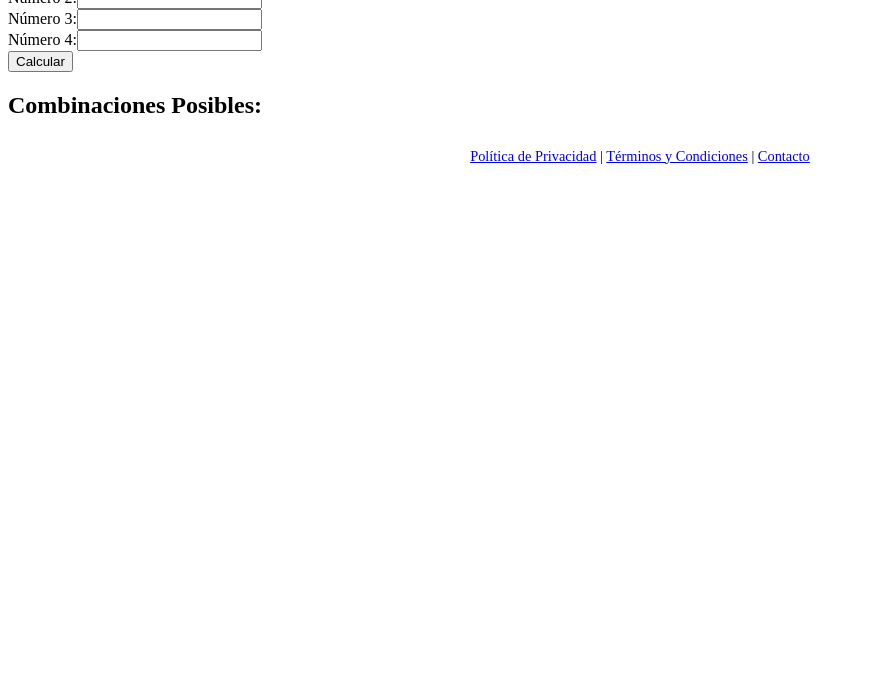
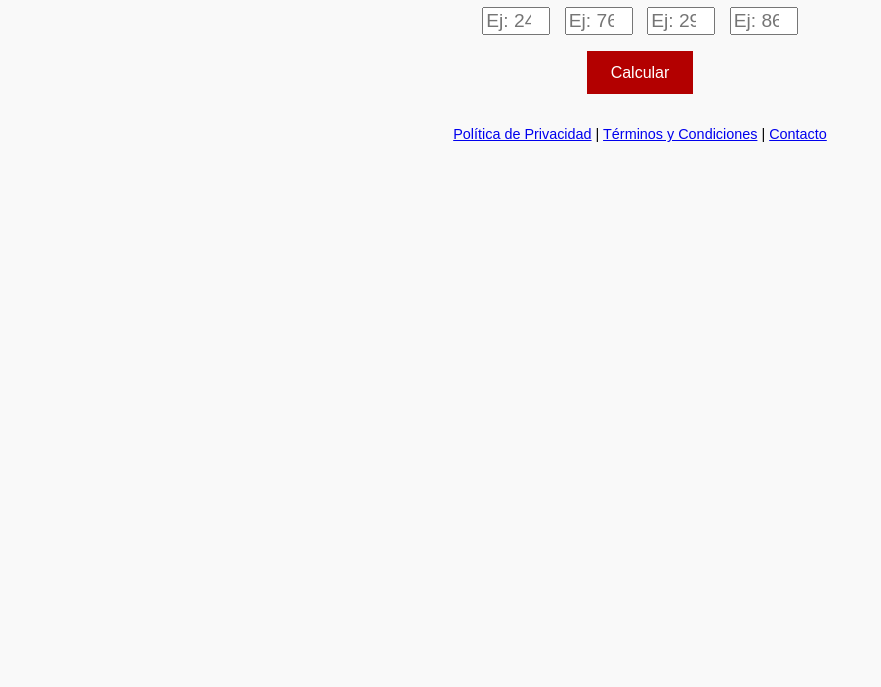
Before and after one commit to milin1727/la-suerte, a plain HTML site: page index.html in a window 1280 px wide. Shown: the part 113-800 px from the top of the page, without its empty margins (0-881 px from the left). Drawn offline with Linux system fonts and the light colour scheme.

Commit message:
Update index.html

```diff
--- a/index.html
+++ b/index.html
@@ -3,71 +3,111 @@
 <head>
   <meta charset="UTF-8">
   <meta name="viewport" content="width=device-width, initial-scale=1.0">
-  <title>Predicción de Números de Lotería</title>
+  <title>Pirámide Invertida - Lotería</title>
+  <style>
+    body {
+      font-family: sans-serif;
+      padding: 2rem;
+      background: #f9f9f9;
+      text-align: center;
+    }
+    h1 {
+      color: #b30000;
+    }
+    .input-group {
+      margin-bottom: 1rem;
+    }
+    input[type="number"] {
+      width: 60px;
+      font-size: 1.2rem;
+      text-align: center;
+      margin: 0 5px;
+    }
+    button {
+      padding: 0.8rem 1.5rem;
+      font-size: 1rem;
+      background: #b30000;
+      color: white;
+      border: none;
+      cursor: pointer;
+    }
+    .result {
+      margin-top: 2rem;
+      font-size: 1.5rem;
+      font-weight: bold;
+    }
+  </style>
 </head>
 <body>
-  <h1>Calculadora de Números por Pirámide Invertida</h1>
-  <form id="formulario">
-    <label for="num1">Número 1:</label><input type="text" id="num1" required><br>
-    <label for="num2">Número 2:</label><input type="text" id="num2" required><br>
-    <label for="num3">Número 3:</label><input type="text" id="num3" required><br>
-    <label for="num4">Número 4:</label><input type="text" id="num4" required><br>
-    <button type="submit">Calcular</button>
-  </form>
-  <h2>Combinaciones Posibles:</h2>
-  <div id="resultado"></div>
+  <h1>Pirámide Invertida</h1>
+  <div class="input-group">
+    <input type="number" id="n1" placeholder="Ej: 24" min="0" max="99">
+    <input type="number" id="n2" placeholder="Ej: 76" min="0" max="99">
+    <input type="number" id="n3" placeholder="Ej: 29" min="0" max="99">
+    <input type="number" id="n4" placeholder="Ej: 86" min="0" max="99">
+  </div>
+  <button onclick="calcularPiramide()">Calcular</button>
 
-  <footer style="text-align:center; margin-top: 2em; font-size: 0.9em;">
-    <a href="privacidad.html">Política de Privacidad</a> |
-    <a href="terminos.html">Términos y Condiciones</a> |
-    <a href="contacto.html">Contacto</a>
-  </footer>
+  <div class="result" id="resultadoFinal">
+    <!-- Resultado aparecerá aquí -->
+  </div>
 
   <script>
-    function sumaVectorial(numero) {
-      return numero.split('').reduce((sum, n) => sum + parseInt(n), 0).toString();
-    }
-
-    function reducirADigito(numero) {
-      let sum = parseInt(numero);
-      while (sum >= 10) {
-        sum = sum.toString().split('').reduce((a, b) => a + parseInt(b), 0);
-      }
-      return sum;
-    }
-
-    document.getElementById('formulario').addEventListener('submit', function(e) {
-      e.preventDefault();
-      const fila1 = [
-        document.getElementById('num1').value,
-        document.getElementById('num2').value,
-        document.getElementById('num3').value,
-        document.getElementById('num4').value
+    function calcularPiramide() {
+      const nums = [
+        document.getElementById('n1').value,
+        document.getElementById('n2').value,
+        document.getElementById('n3').value,
+        document.getElementById('n4').value
       ];
 
-      let piramide = [fila1];
-      for (let i = 1; i < 8; i++) {
-        let filaAnterior = piramide[i - 1];
-        let nuevaFila = filaAnterior.map(n => sumaVectorial(n));
-        piramide.push(nuevaFila);
+      const fila1 = nums.flatMap(n => n.toString().padStart(2, '0').split('').map(Number));
+
+      function sumatoriaVectorial(fila) {
+        const nueva = [];
+        for (let i = 0; i < fila.length - 1; i++) {
+          const suma = fila[i] + fila[i + 1];
+          nueva.push(suma % 10); // valor decimal
+        }
+        return nueva;
       }
 
-      const fila7 = piramide[7].map(reducirADigito);
-      const fila8 = piramide[8].map(reducirADigito);
-      const fila9 = fila7.map((n, i) => reducirADigito((parseInt(n) + parseInt(fila8[i])).toString()));
-      const fila10 = fila9.map(n => reducirADigito(sumaVectorial(n.toString())));
+      let fila = fila1;
+      const filas = [fila1];
+      for (let i = 0; i < 6; i++) {
+        fila = sumatoriaVectorial(fila);
+        filas.push(fila);
+      }
 
+      const fila7 = filas[6];
+      const fila8 = sumatoriaVectorial(fila7);
+      filas.push(fila8);
+
+      const fila9 = fila7.map(d => (d + fila8[0]) % 10);
+      filas.push(fila9);
+
+      const fila10 = sumatoriaVectorial(fila9);
+      filas.push(fila10);
+
+      const sugerencias = [...fila9, ...fila10];
       const combinaciones = [];
-      for (let i = 0; i < fila9.length; i++) {
-        for (let j = 0; j < fila10.length; j++) {
-          if (i !== j) {
-            combinaciones.push(`${fila9[i]}${fila10[j]}`);
-          }
+      for (let i = 0; i < sugerencias.length; i++) {
+        for (let j = i + 1; j < sugerencias.length; j++) {
+          combinaciones.push(`${sugerencias[i]}${sugerencias[j]}`);
         }
       }
 
-      document.getElementById('resultado').innerText = combinaciones.filter((v, i, a) => a.indexOf(v) === i).join(', ');
-    });
+      document.getElementById('resultadoFinal').innerHTML = `
+        Posibles combinaciones: <br><br>
+        ${combinaciones.join(', ')}
+      `;
+    }
   </script>
+   <footer style="text-align:center; margin-top: 2em; font-size: 0.9em;">
+     <a href="privacidad.html">Política de Privacidad</a> |
+     <a href="terminos.html">Términos y Condiciones</a> |
+     <a href="contacto.html">Contacto</a>
+   </footer>
+
 </body>
 </html>
```
